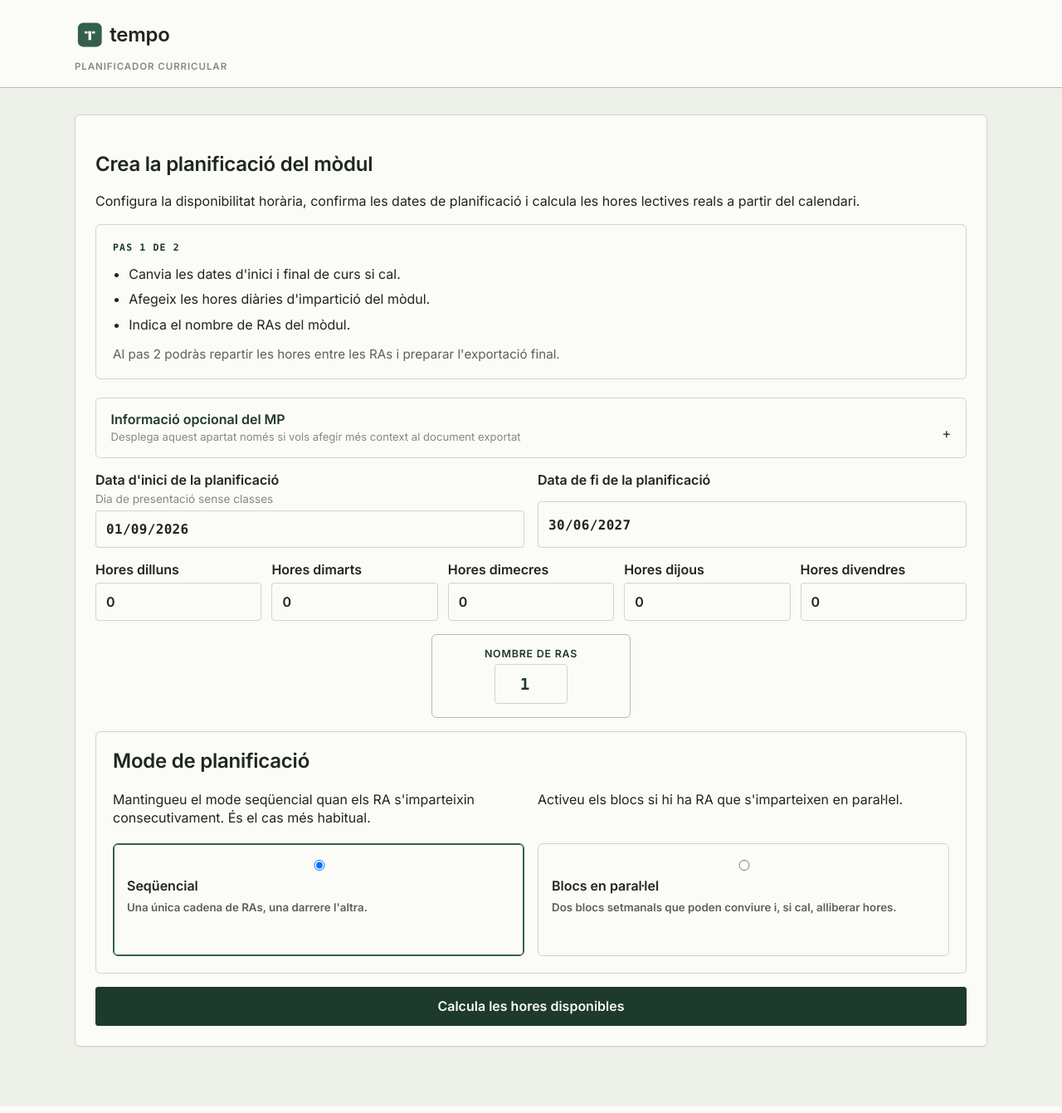
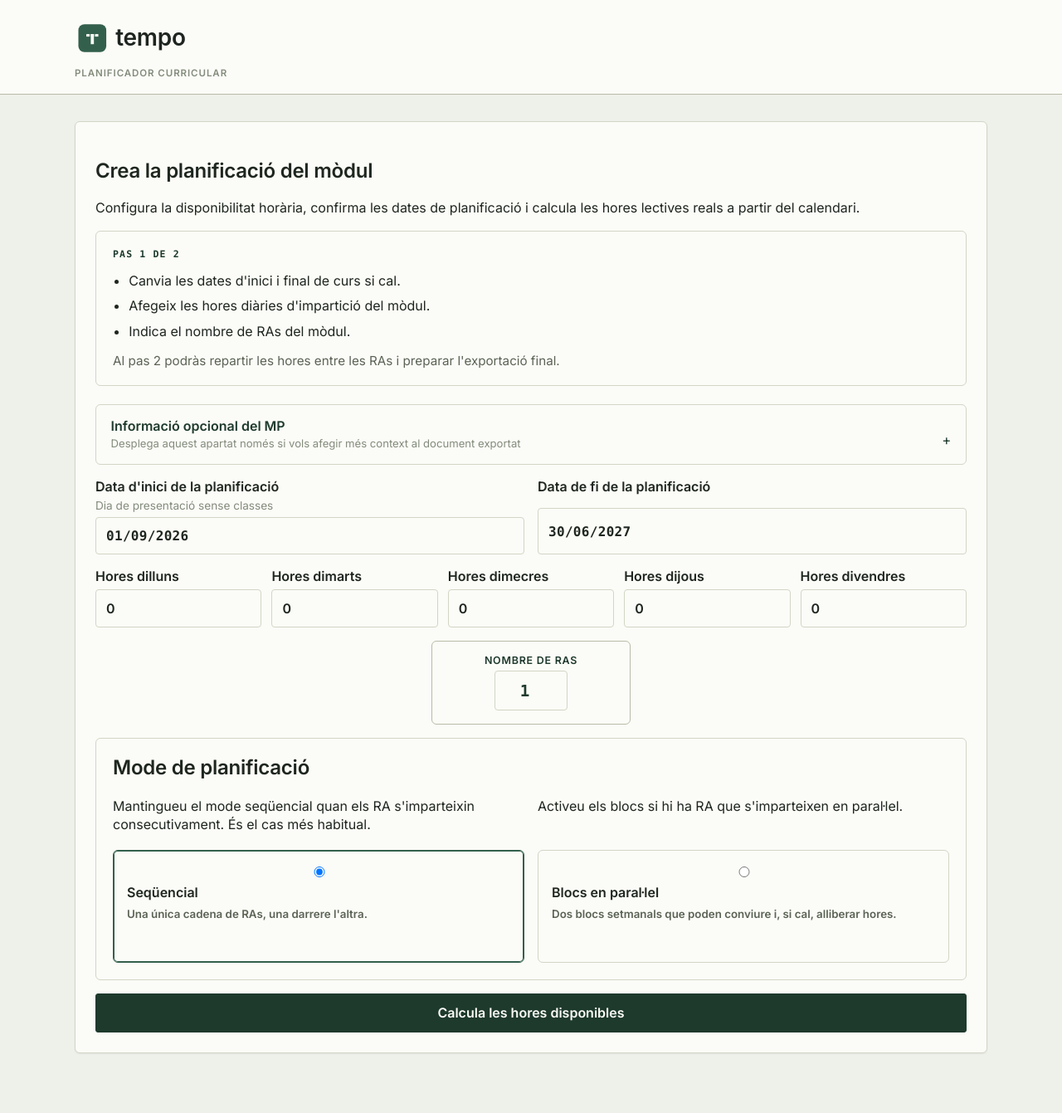
Before and after one commit to Marcos-A/tempo, a FastAPI app: page / in a window 1280 px wide. Shown: the whole page at 83% size. Run offline with FastAPI, Linux system fonts and the light colour scheme.

Commit message:
Grow the header logo mark from 48px to 56px for better balance with h1
The wordmark lockup was sized to roughly match the old text-only
brand, which made it read as noticeably smaller than the bold h1
headings on every page (e.g. "Crea la planificació del mòdul"). A
modest bump narrows that gap without letting the mark compete with
the page content for attention.

```diff
--- a/app/static/css/app.css
+++ b/app/static/css/app.css
@@ -77,7 +77,7 @@ body {
 
 .brand-mark {
   display: block;
-  height: 48px;
+  height: 56px;
   width: auto;
 }
 
--- a/app/templates/base.html
+++ b/app/templates/base.html
@@ -5,7 +5,7 @@
     <meta name="viewport" content="width=device-width, initial-scale=1.0" />
     <title>{{ (title or app_name) ~ (" | " ~ school_name if school_name else "") }}</title>
     <link rel="icon" type="image/svg+xml" href="{{ url_for('static', path='/img/tempo-favicon.svg') }}" />
-    <link rel="stylesheet" href="{{ url_for('static', path='/css/app.css') }}?v=20260713d" />
+    <link rel="stylesheet" href="{{ url_for('static', path='/css/app.css') }}?v=20260713e" />
   </head>
   <body>
     <!-- Shared layout used by both the teacher flow and the hidden admin area. -->
```
